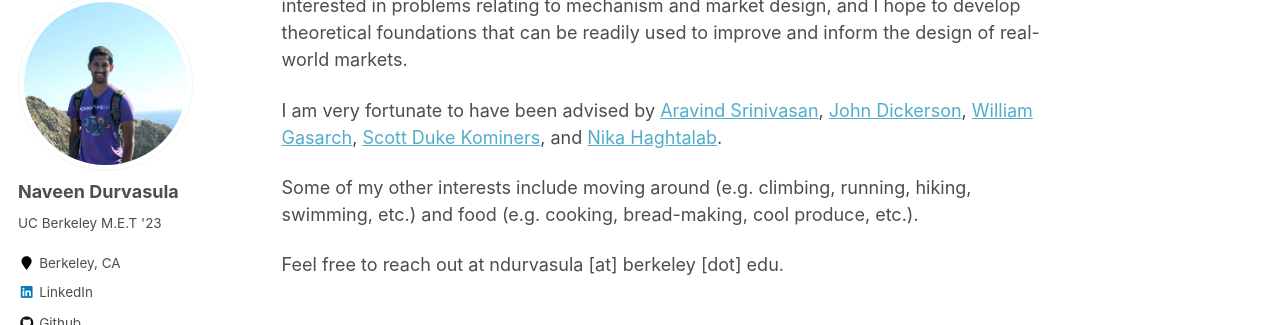
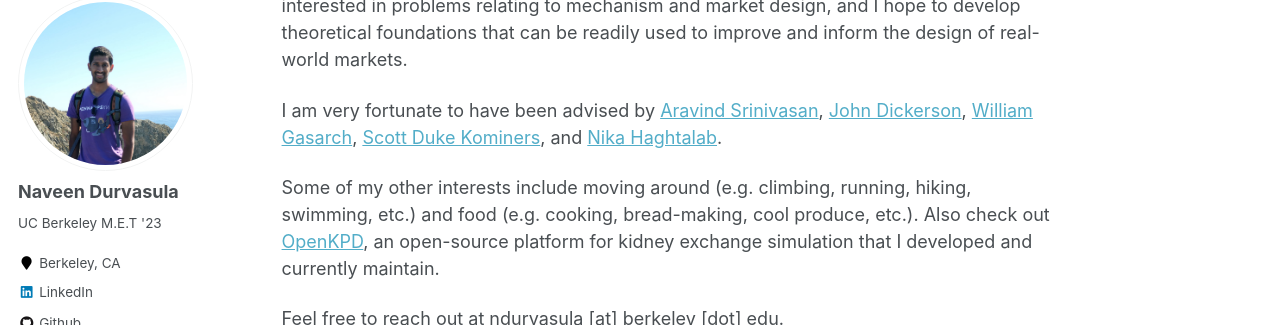
Before and after one commit to ndurvasula/ndurvasula.com, a Jekyll site: the page built from _pages/about.md, in a window 1280 px wide and 900 px high, scrolled down 767 px, cut to the strip 155-480 px from the top of the window. Built offline with Jekyll 4.4.1, drawn with Linux system fonts in a browser that asks for light colours.

Commit message:
add openkpd

```diff
--- a/_pages/about.md
+++ b/_pages/about.md
@@ -12,6 +12,6 @@ I'm an undergraduate at the University of California, Berkeley. My research inte
 
 I am very fortunate to have been advised by [Aravind Srinivasan](http://www.cs.umd.edu/~srin/), [John Dickerson](http://jpdickerson.com/), [William Gasarch](https://www.cs.umd.edu/users/gasarch/), [Scott Duke Kominers](http://scottkom.com/), and [Nika Haghtalab](https://people.eecs.berkeley.edu/~nika/).
 
-Some of my other interests include moving around (e.g. climbing, running, hiking, swimming, etc.) and food (e.g. cooking, bread-making, cool produce, etc.).
+Some of my other interests include moving around (e.g. climbing, running, hiking, swimming, etc.) and food (e.g. cooking, bread-making, cool produce, etc.). Also check out [OpenKPD](https://openkpd.org), an open-source platform for kidney exchange simulation that I developed and currently maintain.
 
 Feel free to reach out at ndurvasula [at] berkeley [dot] edu.
```
